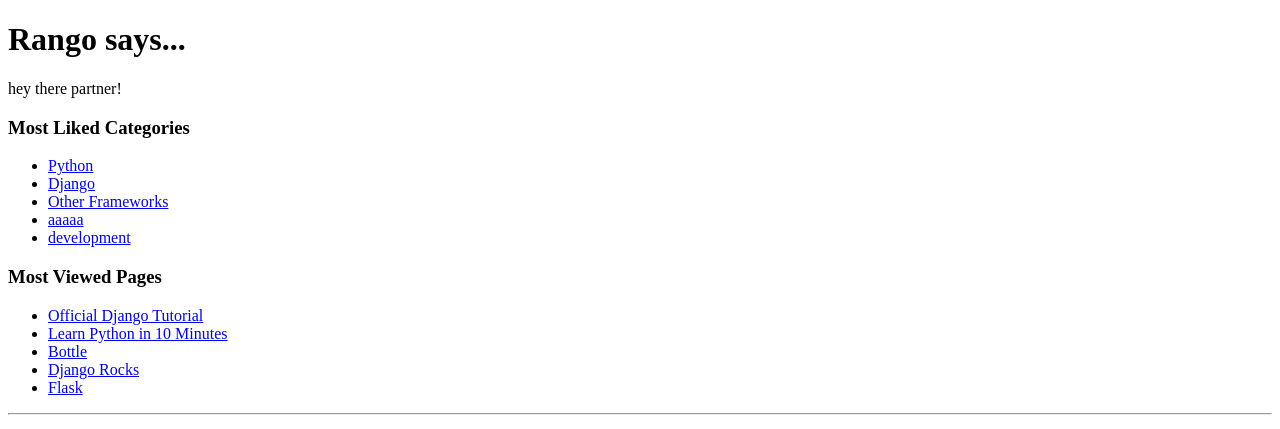
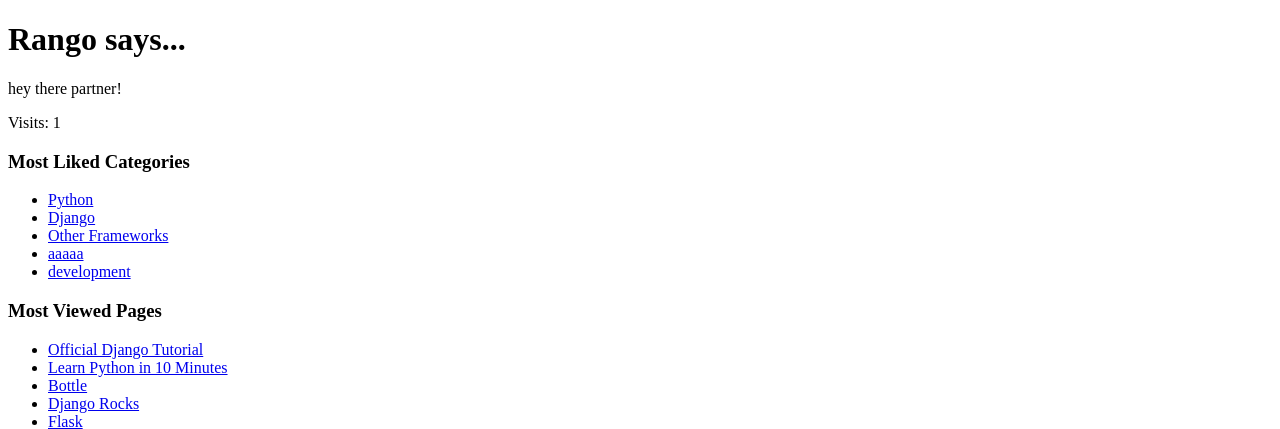
Before and after one commit to iangbb/tango_with_django_project, a Django app: page /rango/ in a window 1280 px wide. Shown: the top 429 px of the page. Run offline with Django 3.2, Linux system fonts and the light colour scheme; data comes from the database, SQL or seed files in the repository; both versions use the stored data as it was after the commit.

Commit message:
Ch10: cookies, visit count tracking

```diff
--- a/rango/views.py
+++ b/rango/views.py
@@ -5,6 +5,7 @@ from rango.forms import CategoryForm, PageForm, UserForm, UserProfileForm
 from django.contrib.auth import authenticate, login, logout
 from django.contrib.auth.decorators import login_required
 from django.core.urlresolvers import reverse
+from datetime import datetime
 
 def index(request):
     # Dictionary to pass to template engine
@@ -12,10 +13,15 @@ def index(request):
     page_list = Page.objects.order_by('-views')[:5]
     context_dict = {'categories': category_list, 'pages': page_list}
 
+    visitor_cookie_handler(request)
+    context_dict['visits'] = request.session['visits']
+
     return render(request, 'rango/index.html', context_dict)
 
 def about(request):
-    return render(request, 'rango/about.html')
+    visitor_cookie_handler(request)
+
+    return render(request, 'rango/about.html', {'visits': request.session['visits']})
 
 def show_category(request, category_name_slug):
     context_dict = {}
@@ -126,3 +132,25 @@ def restricted(request):
 def user_logout(request):
     logout(request)
     return HttpResponseRedirect(reverse('index'))
+
+# Server-side cookie helper function
+def get_server_side_cookie(request, cookie, default_val=None):
+    val = request.session.get(cookie)
+    if not val:
+        val = default_val
+    return val
+
+# Cookie helper function
+def visitor_cookie_handler(request):
+    visits = int(get_server_side_cookie(request, 'visits', '1'))
+
+    last_visit_cookie = get_server_side_cookie(request, 'last_visit', str(datetime.now()))
+    last_visit_time = datetime.strptime(last_visit_cookie[:-7], '%Y-%m-%d %H:%M:%S')
+
+    if (datetime.now() - last_visit_time).days > 0:
+        visits += 1
+        request.session['last_visit'] = str(datetime.now())
+    else:
+        request.session['last_visit'] = last_visit_cookie
+
+    request.session['visits'] = visits
--- a/templates/rango/about.html
+++ b/templates/rango/about.html
@@ -7,6 +7,7 @@
 
 {% block body_block %}
   <p>Rango says here is the about page<br /></p>
+  <p>Visits: {{ visits }}</p>
   <img src="{% static "images/rango2.jpg" %}" alt="Picture of Rango 2" /><br />
   <img src="{{ MEDIA_URL }}cat.jpg" alt="Cat" />
 {% endblock %}
--- a/templates/rango/index.html
+++ b/templates/rango/index.html
@@ -10,6 +10,8 @@
 	    hey there partner!
 	  {% endif %}
 	</div>
+
+	<p>Visits: {{ visits }}</p>
 
     <div>
       <h3>Most Liked Categories</h3>
```
Also changed, not shown: db.sqlite3.
